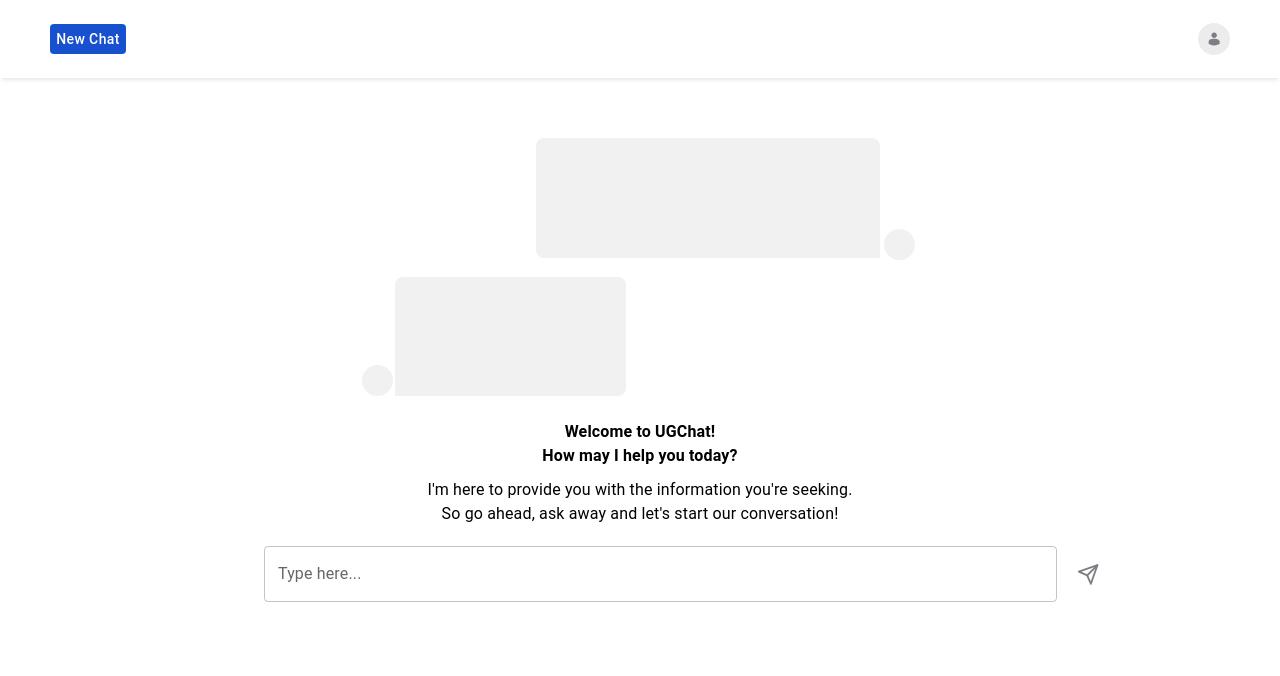
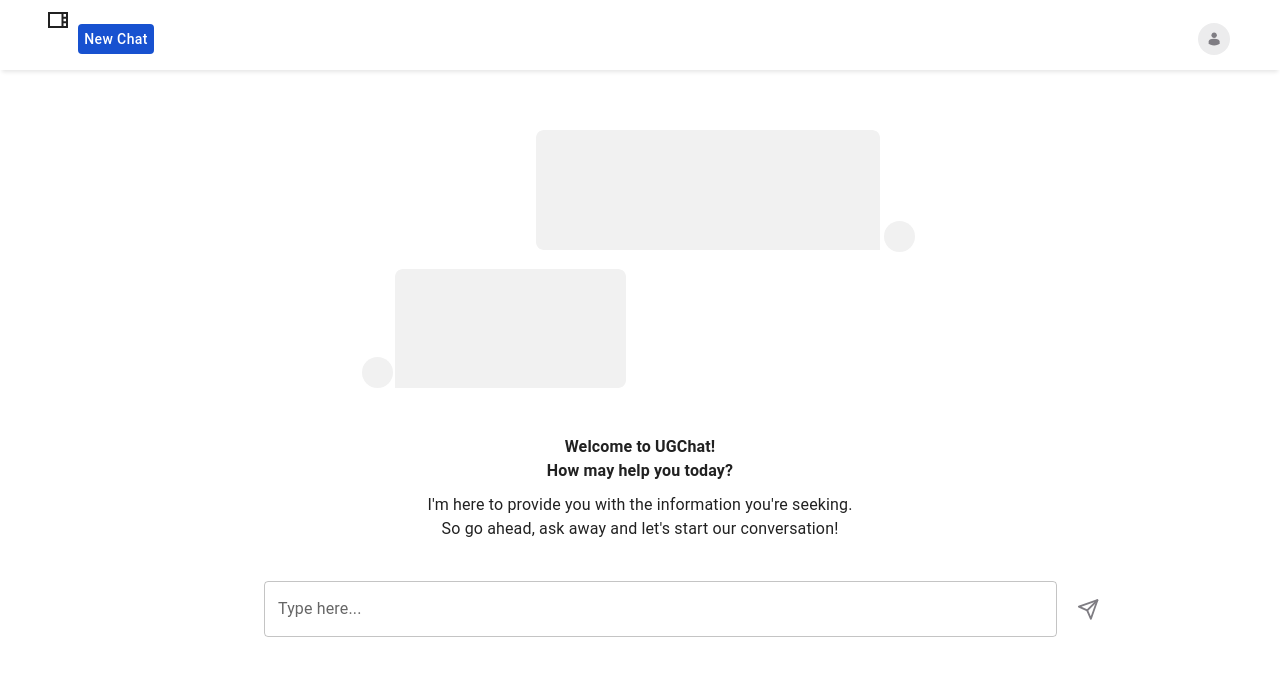
Before and after one commit to infoInk/frontend.github.io, a React (Create React App) app: page / in a window 1280 px wide. Shown: the top 676 px of the page. Built offline with nearby package versions, Linux system fonts and the light colour scheme; the HTML template or start-up script is replaced by a standard one.

Commit message:
added the side dock icon meh

```diff
--- a/package.json
+++ b/package.json
@@ -5,6 +5,7 @@
   "dependencies": {
     "@emotion/react": "^11.11.1",
     "@emotion/styled": "^11.11.0",
+    "@mui/icons-material": "^5.14.3",
     "@mui/material": "^5.14.2",
     "@testing-library/jest-dom": "^5.16.5",
     "@testing-library/react": "^13.4.0",
--- a/src/components/nav.jsx
+++ b/src/components/nav.jsx
@@ -1,15 +1,18 @@
-import React from "react";
+import React, { useState } from "react";
 import Button from "@mui/material/Button";
 import Box from "@mui/material/Box";
-import { Container } from "@mui/material";
+import SidebarLayout from "../components/sidebar";
+import { IconButton, Menu, MenuItem } from "@mui/material";
+import ViewSidebarOutlinedIcon from "@mui/icons-material/ViewSidebarOutlined";
 
-function nav() {
+function Nav() {
   return (
     <div>
       <Box
         sx={{
           boxShadow: "0px 4px 4px -2px rgba(0, 0, 0, 0.1)",
           maxWidth: "100%",
+          maxHeight: "70px",
         }}
       >
         <Box
@@ -20,6 +23,8 @@
             mx: "50px",
           }}
         >
+          <Box sx={{display:"flex"}}>
+          <SidebarLayout />
           <Button
             variant="contained"
             disableElevation
@@ -35,6 +40,7 @@
           >
             New Chat
           </Button>
+          </Box>
 
           <svg
             width="32"
@@ -59,4 +65,4 @@
   );
 }
 
-export default nav;
+export default Nav;
--- /dev/null
+++ b/src/components/sidebar.jsx
@@ -0,0 +1,56 @@
+import React, { useState } from "react";
+import {
+  CssBaseline,
+  Drawer,
+  List,
+  ListItem,
+  ListItemIcon,
+  ListItemText,
+  IconButton,
+} from "@mui/material";
+import InboxIcon from "@mui/icons-material/Inbox";
+import DraftsIcon from "@mui/icons-material/Drafts";
+import CloseIcon from "@mui/icons-material/Close";
+import ViewSidebarOutlinedIcon from "@mui/icons-material/ViewSidebarOutlined";
+
+const SidebarLayout = () => {
+  const [sideDockOpen, setSideDockOpen] = useState(false);
+
+  const handleSideDockToggle = () => {
+    setSideDockOpen(!sideDockOpen);
+  };
+
+  return (
+    <div style={{ display: "flex" }}>
+      <CssBaseline />
+      <Drawer variant="persistent" anchor="left" open={sideDockOpen}>
+        <List>
+          <ListItem button>
+            <ListItemIcon>
+              <InboxIcon />
+            </ListItemIcon>
+            <ListItemText primary="Inbox" />
+          </ListItem>
+          <ListItem button>
+            <ListItemIcon>
+              <DraftsIcon />
+            </ListItemIcon>
+            <ListItemText primary="Drafts" />
+          </ListItem>
+        </List>
+      </Drawer>
+      <div style={{ flexGrow: 1 }}>
+        <IconButton
+          onClick={handleSideDockToggle}
+          edge="start"
+          color="inherit"
+          aria-label="toggle-sidebar"
+        >
+          {sideDockOpen ? <CloseIcon /> : <ViewSidebarOutlinedIcon />}
+        </IconButton>
+      </div>
+    </div>
+  );
+};
+
+export default SidebarLayout;
--- a/src/pages/emptystate.jsx
+++ b/src/pages/emptystate.jsx
@@ -25,9 +25,9 @@
             fill="#F1F1F1"
           />
         </svg>
-        <Box sx={{ my: "20px" }}>
+        <Box sx={{ my: "40px" }}>
           <Typography><strong>Welcome to UGChat!</strong></Typography>
-          <Typography><strong>How may I help you today?</strong></Typography>
+          <Typography><strong>How may  help you today?</strong></Typography>
           <Typography sx={{ my: "10px" }}>
             I'm here to provide you with the information you're seeking.
             <br /> So go ahead, ask away and let's start our conversation!
```
Also changed, not shown: src/components/search.jsx (added, +11 -0 lines), src/components/sidedock.jsx (added, +44 -0 lines), 1 other file (tests, documents, lock files or other folders).
